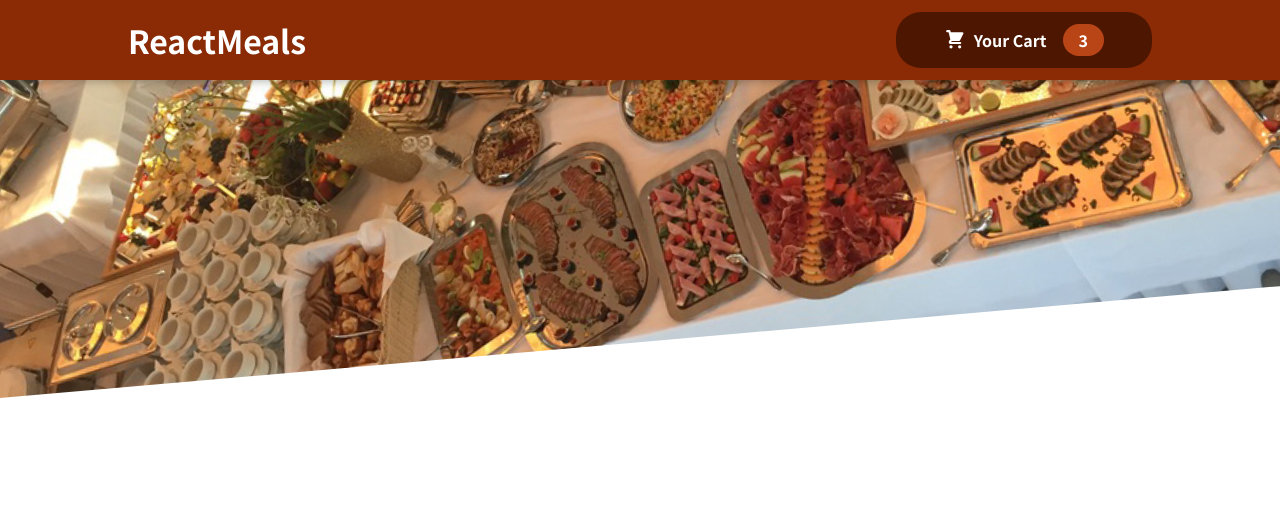
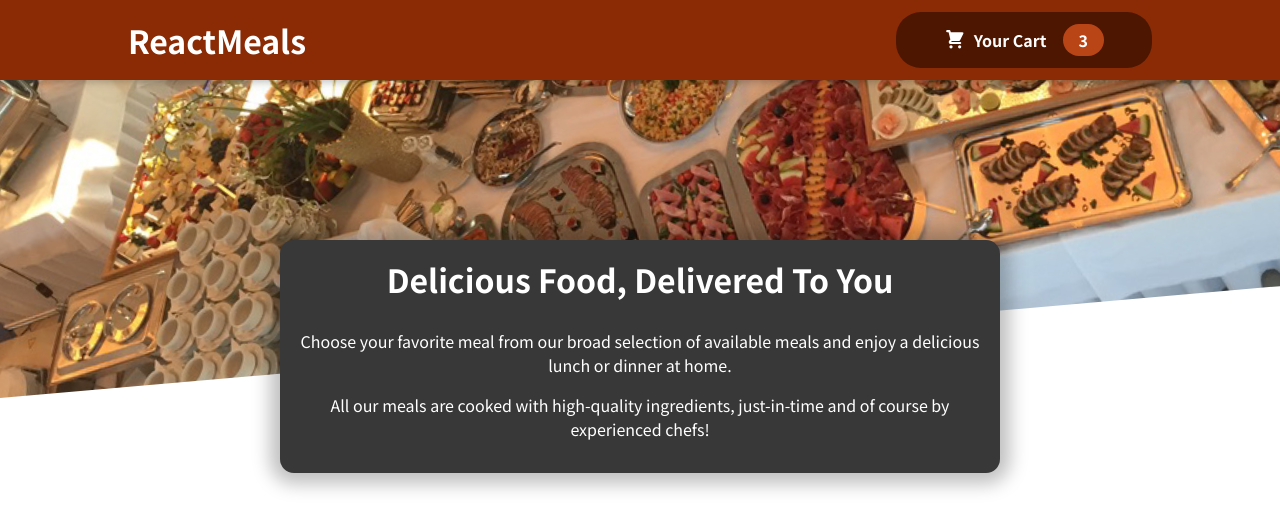
Before and after one commit to MilanTibadiya/Restaurant-Website, a React (Create React App) app: page / in a window 1280 px wide. Shown: the top 530 px of the page. Built offline with nearby package versions, Linux system fonts and the light colour scheme.

Commit message:
02-Add Restaurant Summary

```diff
--- a/src/components/Layout/Header.js
+++ b/src/components/Layout/Header.js
@@ -3,6 +3,7 @@
 import HeaderCartButton from "./HeaderCartButton";
 import mealsImage from '../../assets/meals.jpg';
 import classes from './Header.module.css';
+import MealsSummary from "../Meals/MealsSummary";
 
 const Header = () => {
     return(
@@ -15,6 +16,7 @@
             <div className={classes['main-image']}>
                 <img src={mealsImage} alt="A table full of delicious food!"/>
             </div>
+            <MealsSummary/>
         </React.Fragment>
     )
 };
--- /dev/null
+++ b/src/components/Meals/MealsSummary.js
@@ -0,0 +1,19 @@
+import classes from './MealsSummary.module.css';
+
+const MealsSummary = () => {
+  return (
+    <section className={classes.summary}>
+      <h2>Delicious Food, Delivered To You</h2>
+      <p>
+        Choose your favorite meal from our broad selection of available meals
+        and enjoy a delicious lunch or dinner at home.
+      </p>
+      <p>
+        All our meals are cooked with high-quality ingredients, just-in-time and
+        of course by experienced chefs!
+      </p>
+    </section>
+  );
+};
+
+export default MealsSummary;
--- /dev/null
+++ b/src/components/Meals/MealsSummary.module.css
@@ -0,0 +1,18 @@
+.summary {
+    text-align: center;
+    max-width: 45rem;
+    width: 90%;
+    margin: auto;
+    margin-top: -10rem;
+    position: relative;
+    background-color: #383838;
+    color: white;
+    border-radius: 14px;
+    padding: 1rem;
+    box-shadow: 0 1px 18px 10px rgba(0, 0, 0, 0.25);
+  }
+
+  .summary h2 {
+    font-size: 2rem;
+    margin-top: 0;
+  }
```
